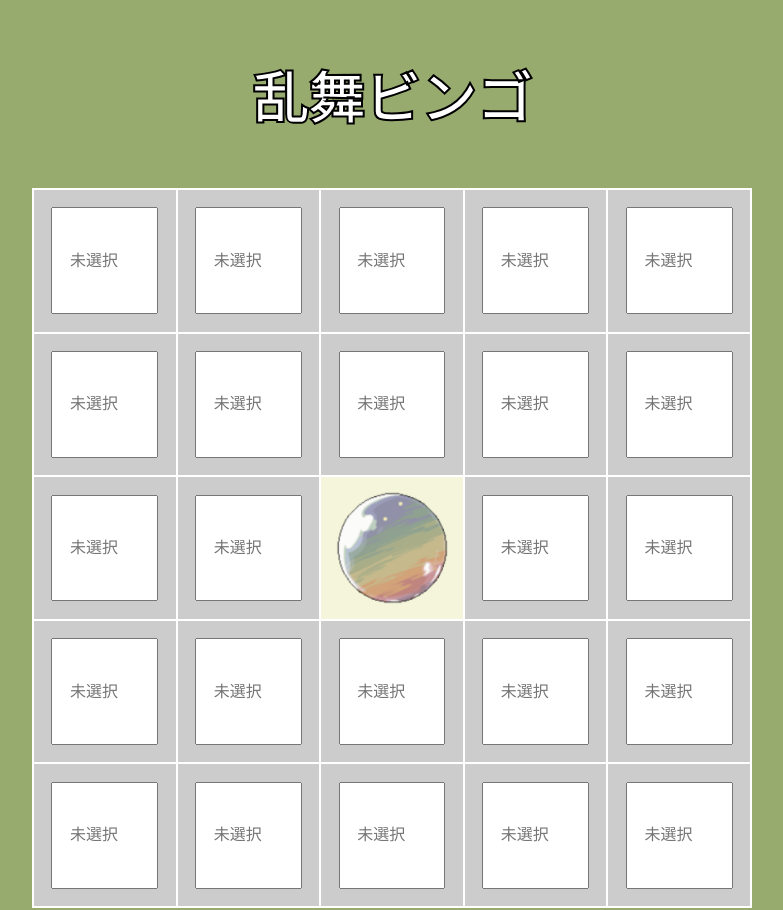
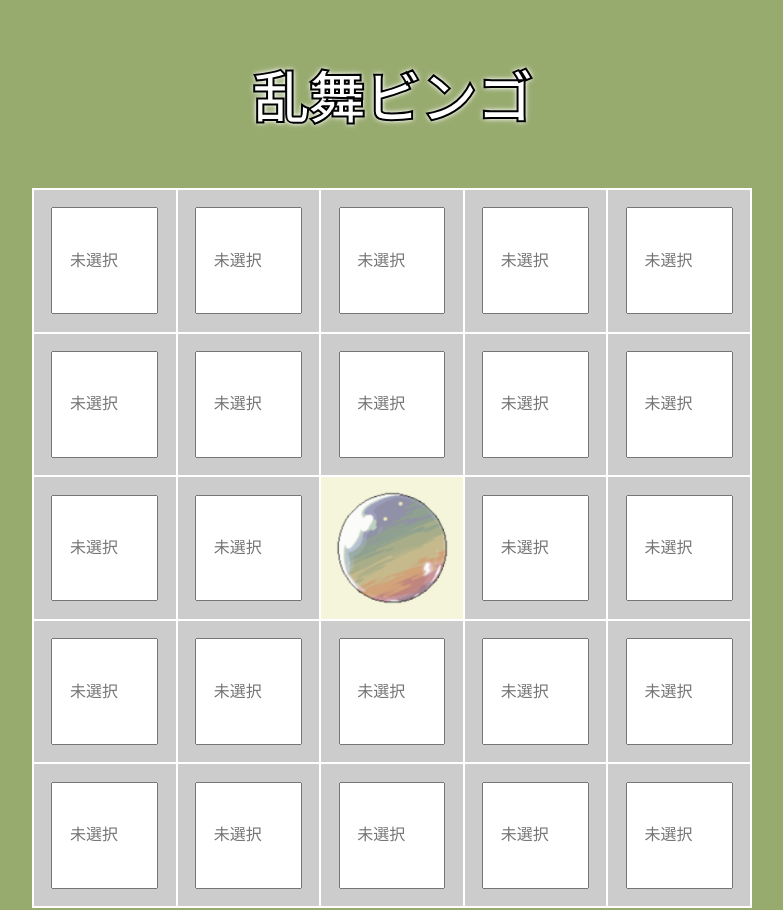
Before and after one commit to zenmakyo/ranbubingo_new, a plain HTML site: page index.html in a window 1280 px wide. Shown: the top 910 px of the page, without its empty margins (248-1031 px from the left). Drawn offline with Linux system fonts and the light colour scheme; a web font is replaced by a local one.

Commit message:
Update index.html

```diff
--- a/index.html
+++ b/index.html
@@ -18,6 +18,7 @@
       color: white;
       -webkit-text-stroke: 2px black;
       text-stroke: 2px black;
+      text-shadow:0 0 2px white, 0 0 4px white, 0 0 6px white;
       padding: 1rem;
     }
     table {
```
